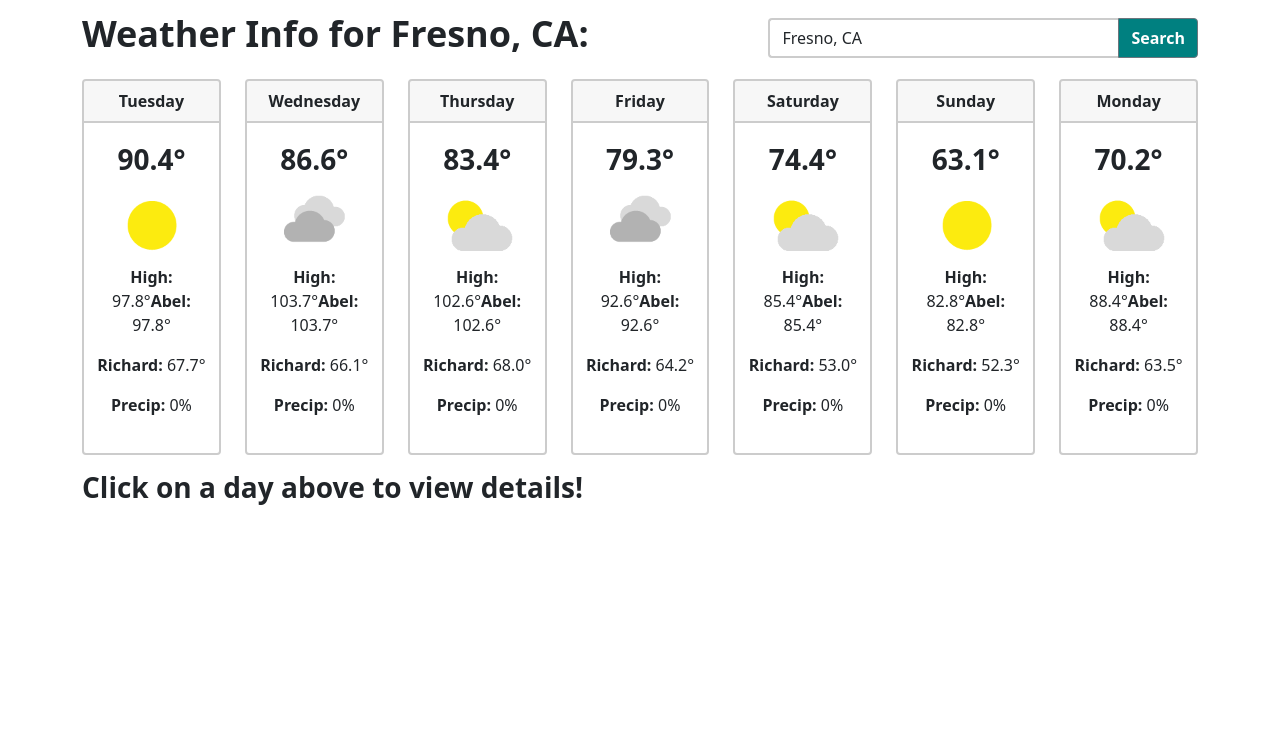
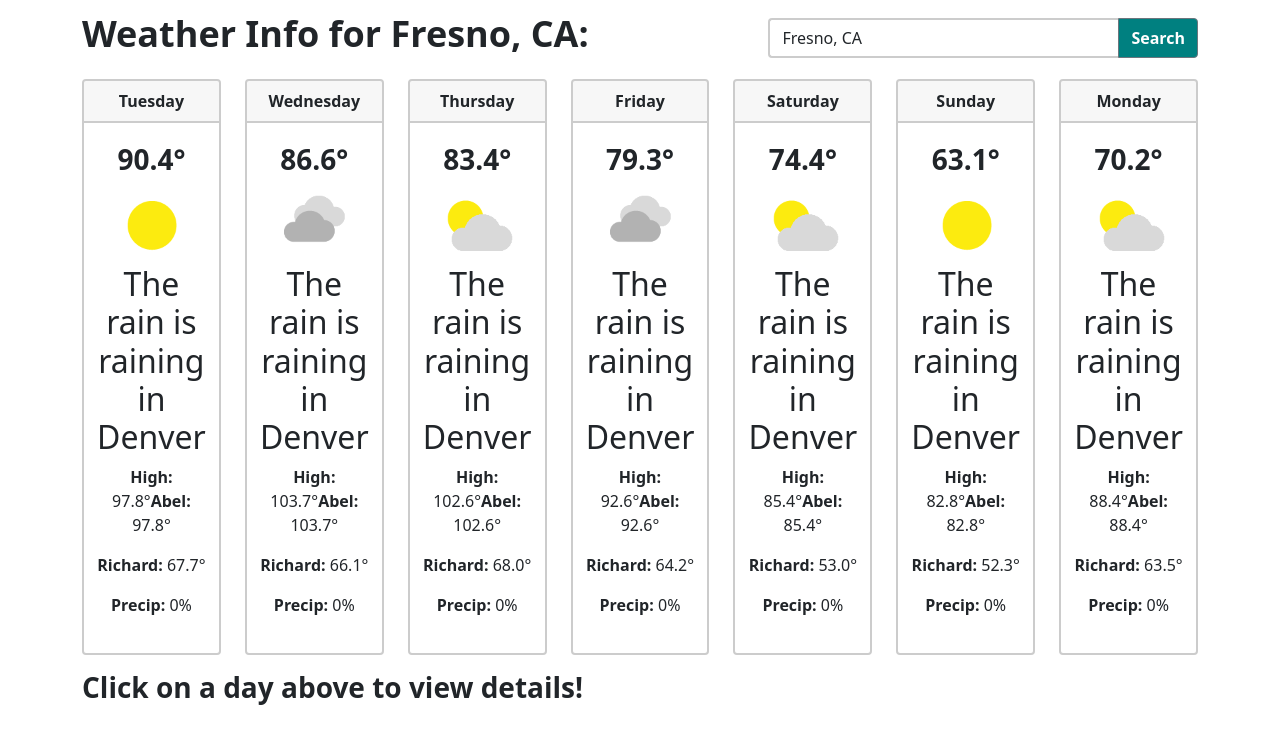
Before and after one commit to scullenBitwise/weather-app-collab, a React (Create React App) app: page / in a window 1280 px wide. Shown: the top 744 px of the page. Built offline with nearby package versions, Linux system fonts and the light colour scheme; no server answers.

Commit message:
okey h2 is restored

```diff
--- a/src/components/DayCard.jsx
+++ b/src/components/DayCard.jsx
@@ -27,6 +27,7 @@ function DayCard({
               alt={description}
             />
             <p>
+              <h2 >The rain is raining in Denver</h2>
               <strong>High:</strong> {printFixedDigits(high)}°
               <strong>Abel:</strong> {printFixedDigits(high)}°
             </p>
```
